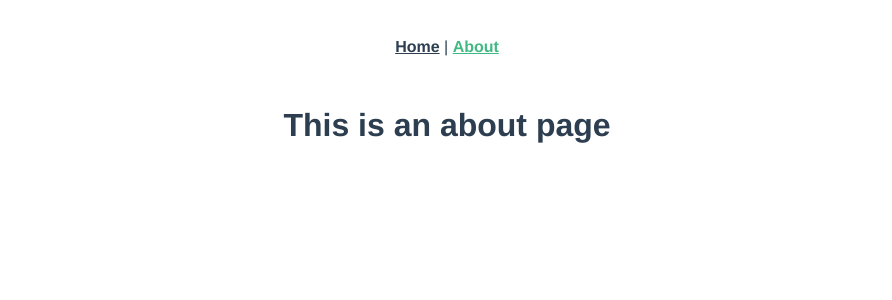
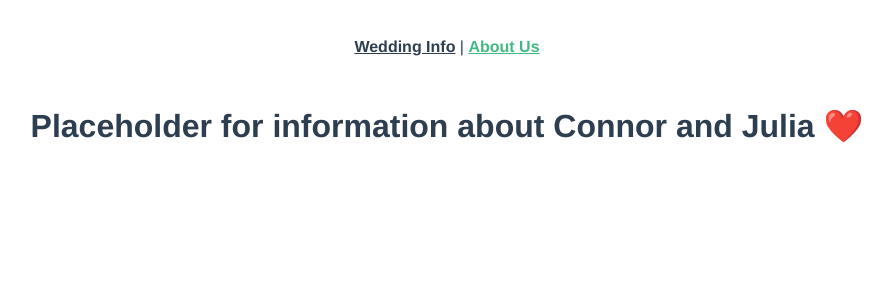
Before and after one commit to theMoynahammer/connorjulia, a Vue app: page /#/about in a window 1280 px wide. Shown: the top 300 px of the page, without its empty margins (193-1085 px from the left). Built offline with nearby package versions, Linux system fonts and the light colour scheme.

Commit message:
finished placeholder things

```diff
--- a/src/App.vue
+++ b/src/App.vue
@@ -1,8 +1,8 @@
 <template>
   <div id="app">
     <div id="nav">
-      <router-link to="/">Home</router-link> |
-      <router-link to="/about">About</router-link>
+      <router-link to="/">Wedding Info</router-link> |
+      <router-link to="/about">About Us</router-link>
     </div>
     <router-view/>
   </div>
--- a/src/components/HelloWorld.vue
+++ b/src/components/HelloWorld.vue
@@ -1,13 +1,13 @@
 <template>
   <div class="hello">
     <h1>{{ msg }}</h1>
-    <p>
+    <!-- <p>
       For a guide and recipes on how to configure / customize this project,<br>
       check out the
       <a href="https://cli.vuejs.org" target="_blank" rel="noopener">vue-cli documentation</a>.
     </p>
-    <h3>Installed CLI Plugins</h3>
-    <ul>
+    <h3>Installed CLI Plugins</h3> -->
+    <!-- <ul>
       <li><a href="https://github.com/vuejs/vue-cli/tree/dev/packages/%40vue/cli-plugin-babel" target="_blank" rel="noopener">babel</a></li>
       <li><a href="https://github.com/vuejs/vue-cli/tree/dev/packages/%40vue/cli-plugin-router" target="_blank" rel="noopener">router</a></li>
       <li><a href="https://github.com/vuejs/vue-cli/tree/dev/packages/%40vue/cli-plugin-eslint" target="_blank" rel="noopener">eslint</a></li>
@@ -27,7 +27,7 @@
       <li><a href="https://github.com/vuejs/vue-devtools#vue-devtools" target="_blank" rel="noopener">vue-devtools</a></li>
       <li><a href="https://vue-loader.vuejs.org" target="_blank" rel="noopener">vue-loader</a></li>
       <li><a href="https://github.com/vuejs/awesome-vue" target="_blank" rel="noopener">awesome-vue</a></li>
-    </ul>
+    </ul> -->
   </div>
 </template>
 
--- a/src/views/About.vue
+++ b/src/views/About.vue
@@ -1,5 +1,5 @@
 <template>
   <div class="about">
-    <h1>This is an about page</h1>
+    <h1>Placeholder for information about Connor and Julia ❤️</h1>
   </div>
 </template>
--- a/src/views/Home.vue
+++ b/src/views/Home.vue
@@ -1,7 +1,7 @@
 <template>
   <div class="home">
-    <img alt="Vue logo" src="../assets/logo.png">
-    <HelloWorld msg="Welcome to Your Vue.js App"/>
+    <img alt="Vue logo" src="../assets/cj.png">
+    <HelloWorld msg="Welcome to connorandjulia.com"/>
   </div>
 </template>
 
```
Also changed, not shown: src/assets/cj.png (added).
